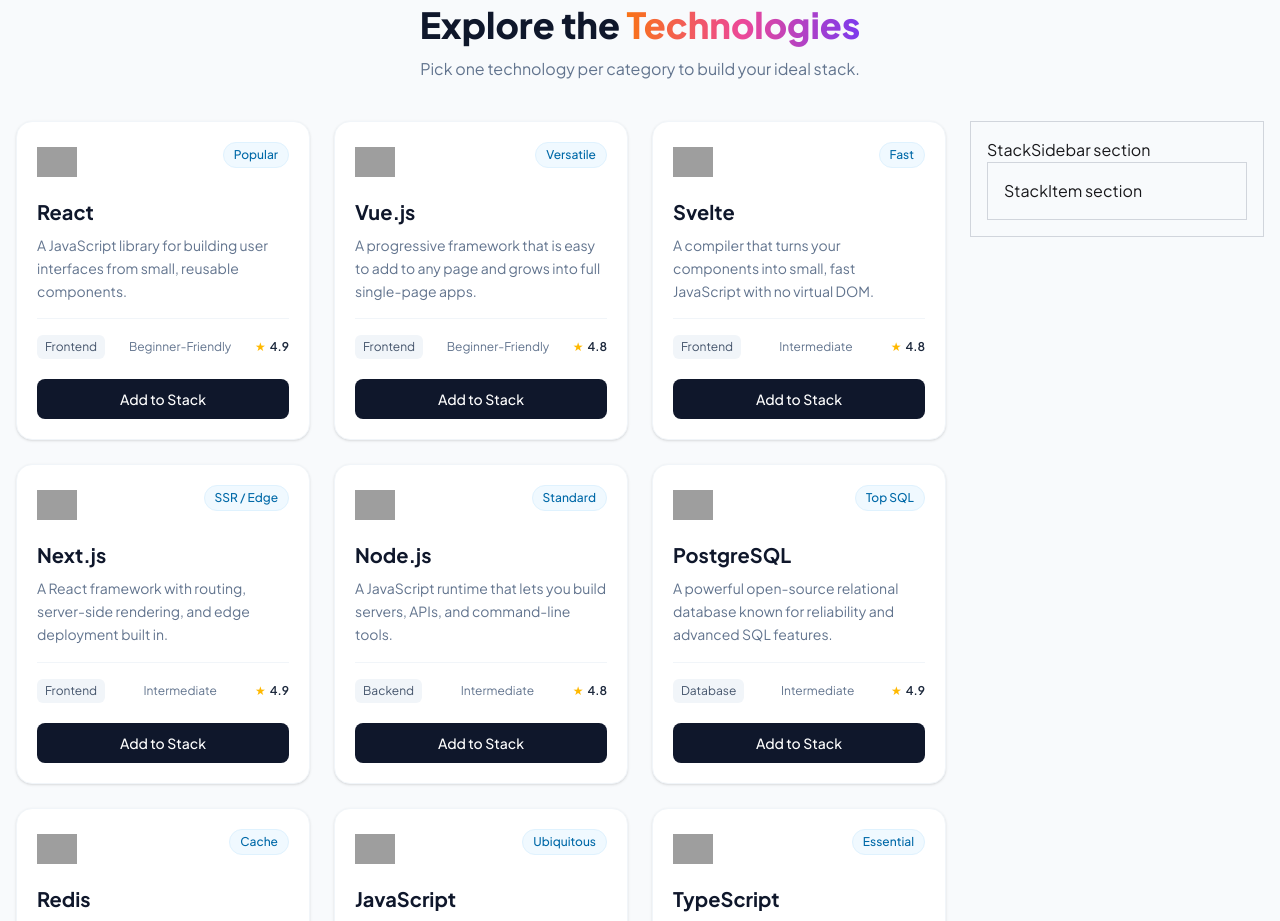
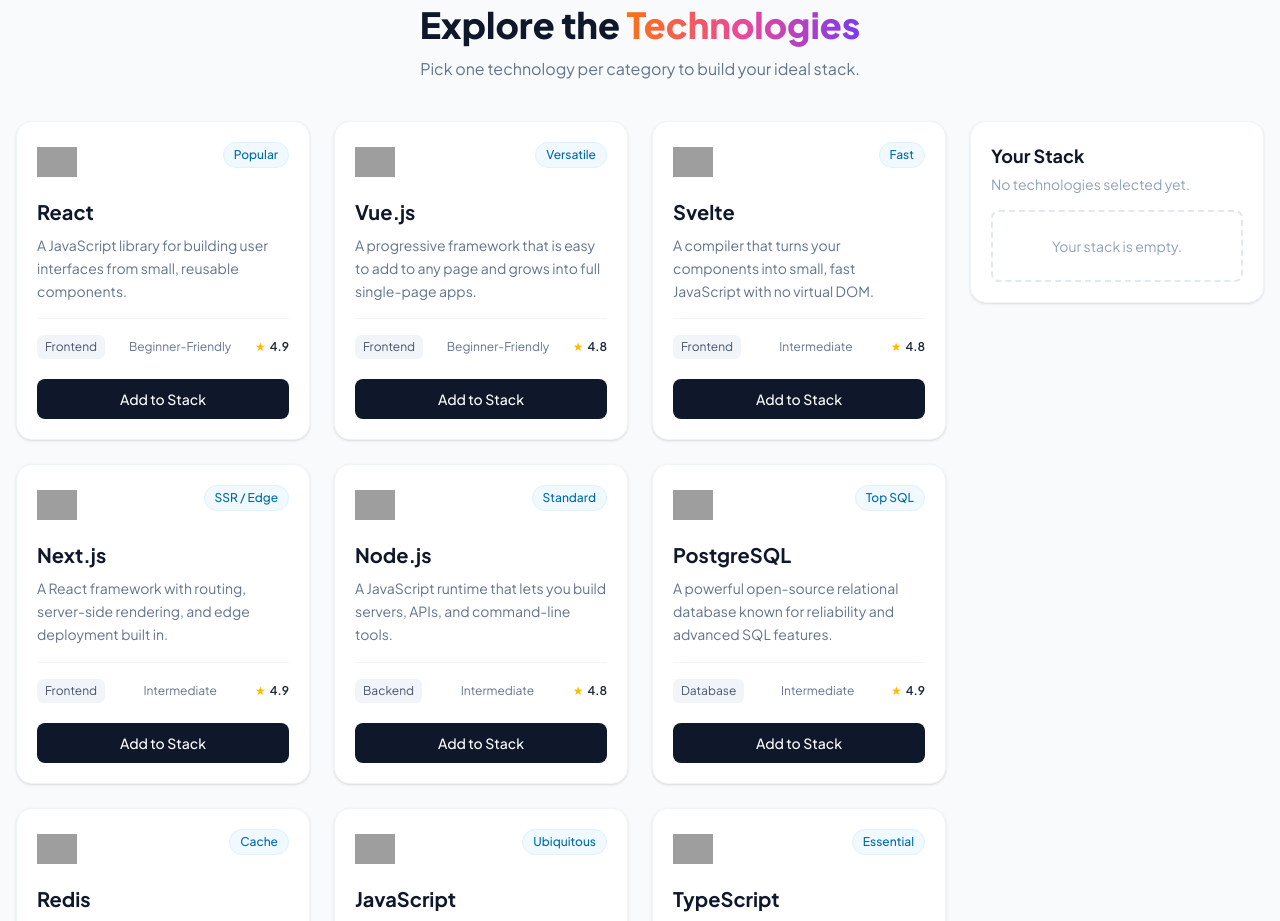
Before and after one commit to MdIbrahimKhalil1416/Dev-stack, a React (Vite) app: page / in a window 1280 px wide. Shown: the part 860-1781 px from the top of the page. Built offline with nearby package versions, Linux system fonts and the light colour scheme; grey boxes are pictures that could not be loaded.

Commit message:
Implement add to stack, remove and remove all with lifted state

```diff
--- a/src/App.tsx
+++ b/src/App.tsx
@@ -8,6 +8,8 @@ import type { Technology } from './types/technology'
 function App() {
   const [technologies, setTechnologies] = useState<Technology[]>([])
   const [loading, setLoading] = useState(true)
+  // The user's selected stack. Lives here (the common parent) so cards and sidebar share it.
+  const [stack, setStack] = useState<Technology[]>([])
 
   // Load the JSON once, when the page first opens (empty [] = run only once).
   // A dynamic import() loads the file asynchronously, so we get a real loading state.
@@ -23,11 +25,37 @@ function App() {
       })
   }, [])
 
+  // Add a technology to the stack (a NEW array — never push into state)
+  const handleAdd = (tech: Technology) => {
+    if (stack.some((t) => t.id === tech.id)) {
+      // duplicate warning toast will be added in Phase 6B
+      return
+    }
+    setStack([...stack, tech])
+  }
+
+  // Remove one technology by id (filter returns a NEW array without it)
+  const handleRemove = (id: string) => {
+    setStack(stack.filter((t) => t.id !== id))
+  }
+
+  // Clear the whole stack
+  const handleRemoveAll = () => {
+    setStack([])
+  }
+
   return (
     <>
       <Navbar />
       <Hero />
-      <TechnologySection technologies={technologies} loading={loading} />
+      <TechnologySection
+        technologies={technologies}
+        loading={loading}
+        stack={stack}
+        onAdd={handleAdd}
+        onRemove={handleRemove}
+        onRemoveAll={handleRemoveAll}
+      />
       <Footer />
     </>
   )
--- a/src/components/StackItem.tsx
+++ b/src/components/StackItem.tsx
@@ -1,5 +1,30 @@
-function StackItem() {
-  return <div className="border border-gray-300 p-4">StackItem section</div>
+import type { Technology } from '../types/technology'
+
+interface StackItemProps {
+  technology: Technology
+  onRemove: (id: string) => void
+}
+
+function StackItem({ technology, onRemove }: StackItemProps) {
+  const { id, name, icon, category } = technology
+
+  return (
+    <div className="flex items-center gap-3 rounded-lg border border-slate-200 p-3">
+      <img src={icon} alt={`${name} logo`} className="h-8 w-8 object-contain" />
+      <div>
+        <p className="text-sm font-semibold text-slate-900">{name}</p>
+        <p className="text-xs text-slate-400">{category}</p>
+      </div>
+      <button
+        type="button"
+        aria-label={`Remove ${name}`}
+        onClick={() => onRemove(id)}
+        className="ml-auto px-1 text-slate-400 transition hover:text-slate-700"
+      >
+        ✕
+      </button>
+    </div>
+  )
 }
 
 export default StackItem
--- a/src/components/StackSidebar.tsx
+++ b/src/components/StackSidebar.tsx
@@ -1,10 +1,46 @@
 import StackItem from './StackItem'
+import type { Technology } from '../types/technology'
 
-function StackSidebar() {
+interface StackSidebarProps {
+  stack: Technology[]
+  onRemove: (id: string) => void
+  onRemoveAll: () => void
+}
+
+function StackSidebar({ stack, onRemove, onRemoveAll }: StackSidebarProps) {
+  const isEmpty = stack.length === 0
+
   return (
-    <aside className="border border-gray-300 p-4">
-      <p>StackSidebar section</p>
-      <StackItem />
+    <aside className="rounded-2xl border border-slate-100 bg-white p-5 shadow-sm lg:sticky lg:top-24">
+      <h3 className="text-lg font-bold text-slate-900">Your Stack</h3>
+      <p className="mt-1 text-sm text-slate-400">
+        {isEmpty ? 'No technologies selected yet.' : `${stack.length} Technology Selected`}
+      </p>
+
+      <div className="mt-4">
+        {isEmpty ? (
+          <div className="rounded-lg border-2 border-dashed border-slate-200 p-6 text-center text-sm text-slate-400">
+            Your stack is empty.
+          </div>
+        ) : (
+          <div className="flex flex-col gap-2">
+            {stack.map((tech) => (
+              <StackItem key={tech.id} technology={tech} onRemove={onRemove} />
+            ))}
+          </div>
+        )}
+      </div>
+
+      {/* Remove All is only rendered when the stack has items */}
+      {!isEmpty && (
+        <button
+          type="button"
+          onClick={onRemoveAll}
+          className="mt-4 w-full rounded-lg border border-red-300 bg-white py-2.5 text-sm font-semibold text-red-600 transition hover:bg-red-50"
+        >
+          Remove All
+        </button>
+      )}
     </aside>
   )
 }
--- a/src/components/TechnologyCard.tsx
+++ b/src/components/TechnologyCard.tsx
@@ -3,9 +3,11 @@ import type { Technology } from '../types/technology'
 // The props this component receives: one technology object
 interface TechnologyCardProps {
   technology: Technology
+  isAdded: boolean
+  onAdd: (tech: Technology) => void
 }
 
-function TechnologyCard({ technology }: TechnologyCardProps) {
+function TechnologyCard({ technology, isAdded, onAdd }: TechnologyCardProps) {
   const { name, icon, badge, description, category, difficulty, rating } = technology
 
   return (
@@ -41,9 +43,15 @@ function TechnologyCard({ technology }: TechnologyCardProps) {
       <div className="mt-auto pt-5">
         <button
           type="button"
-          className="w-full rounded-lg bg-slate-900 py-2.5 text-sm font-medium text-white transition hover:bg-slate-700"
+          onClick={() => onAdd(technology)}
+          disabled={isAdded}
+          className={
+            isAdded
+              ? 'w-full cursor-not-allowed rounded-lg border border-green-200 bg-green-50 py-2.5 text-sm font-medium text-green-700'
+              : 'w-full rounded-lg bg-slate-900 py-2.5 text-sm font-medium text-white transition hover:bg-slate-700'
+          }
         >
-          Add to Stack
+          {isAdded ? '✓ Added to Stack' : 'Add to Stack'}
         </button>
       </div>
     </div>
--- a/src/components/TechnologySection.tsx
+++ b/src/components/TechnologySection.tsx
@@ -6,9 +6,20 @@ import type { Technology } from '../types/technology'
 interface TechnologySectionProps {
   technologies: Technology[]
   loading: boolean
+  stack: Technology[]
+  onAdd: (tech: Technology) => void
+  onRemove: (id: string) => void
+  onRemoveAll: () => void
 }
 
-function TechnologySection({ technologies, loading }: TechnologySectionProps) {
+function TechnologySection({
+  technologies,
+  loading,
+  stack,
+  onAdd,
+  onRemove,
+  onRemoveAll,
+}: TechnologySectionProps) {
   return (
     <section id="technologies" className="bg-slate-50">
       <div className="mx-auto max-w-7xl px-4 py-16 lg:py-20">
@@ -34,7 +45,12 @@ function TechnologySection({ technologies, loading }: TechnologySectionProps) {
             ) : (
               <div className="grid grid-cols-1 gap-6 md:grid-cols-2 xl:grid-cols-3">
                 {technologies.map((tech) => (
-                  <TechnologyCard key={tech.id} technology={tech} />
+                  <TechnologyCard
+                    key={tech.id}
+                    technology={tech}
+                    isAdded={stack.some((t) => t.id === tech.id)}
+                    onAdd={onAdd}
+                  />
                 ))}
               </div>
             )}
@@ -42,7 +58,7 @@ function TechnologySection({ technologies, loading }: TechnologySectionProps) {
 
           {/* Sidebar area (shows below the cards on mobile/tablet) */}
           <div className="lg:col-span-3">
-            <StackSidebar />
+            <StackSidebar stack={stack} onRemove={onRemove} onRemoveAll={onRemoveAll} />
           </div>
         </div>
       </div>
```
